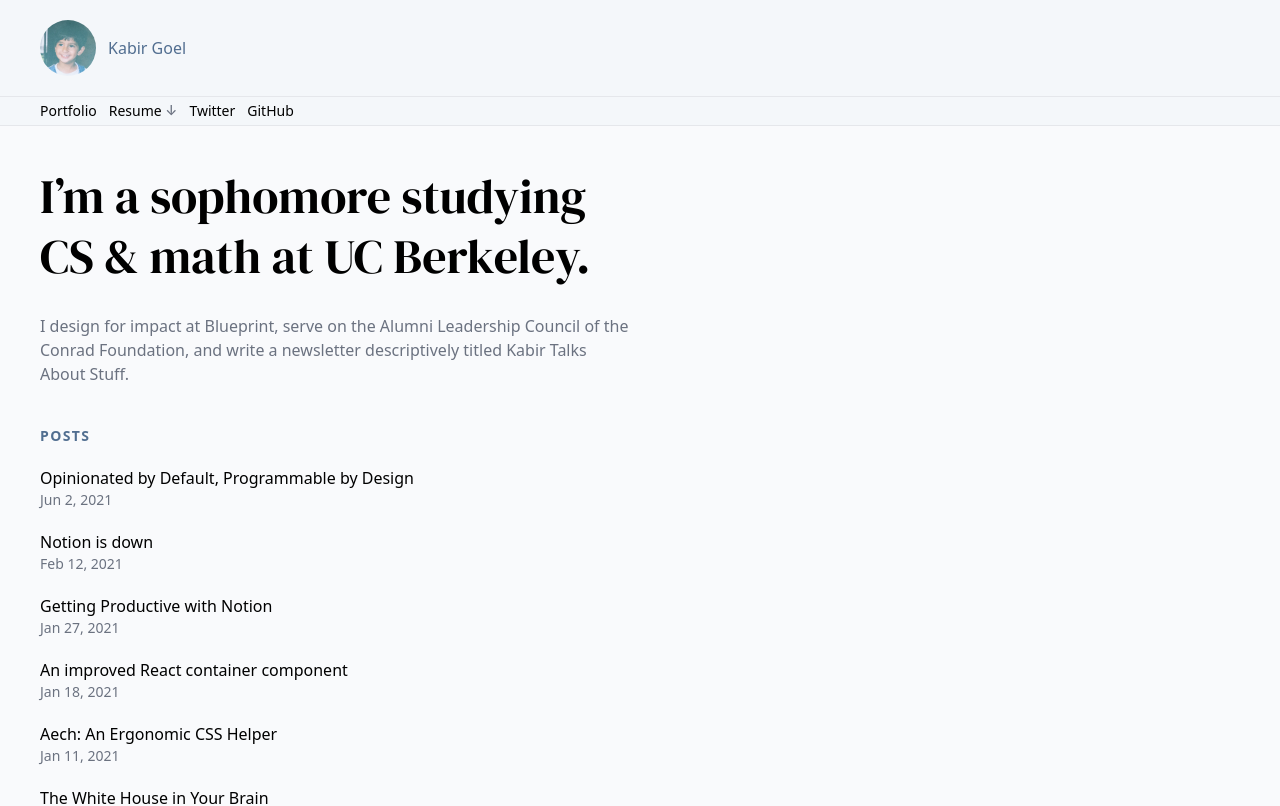
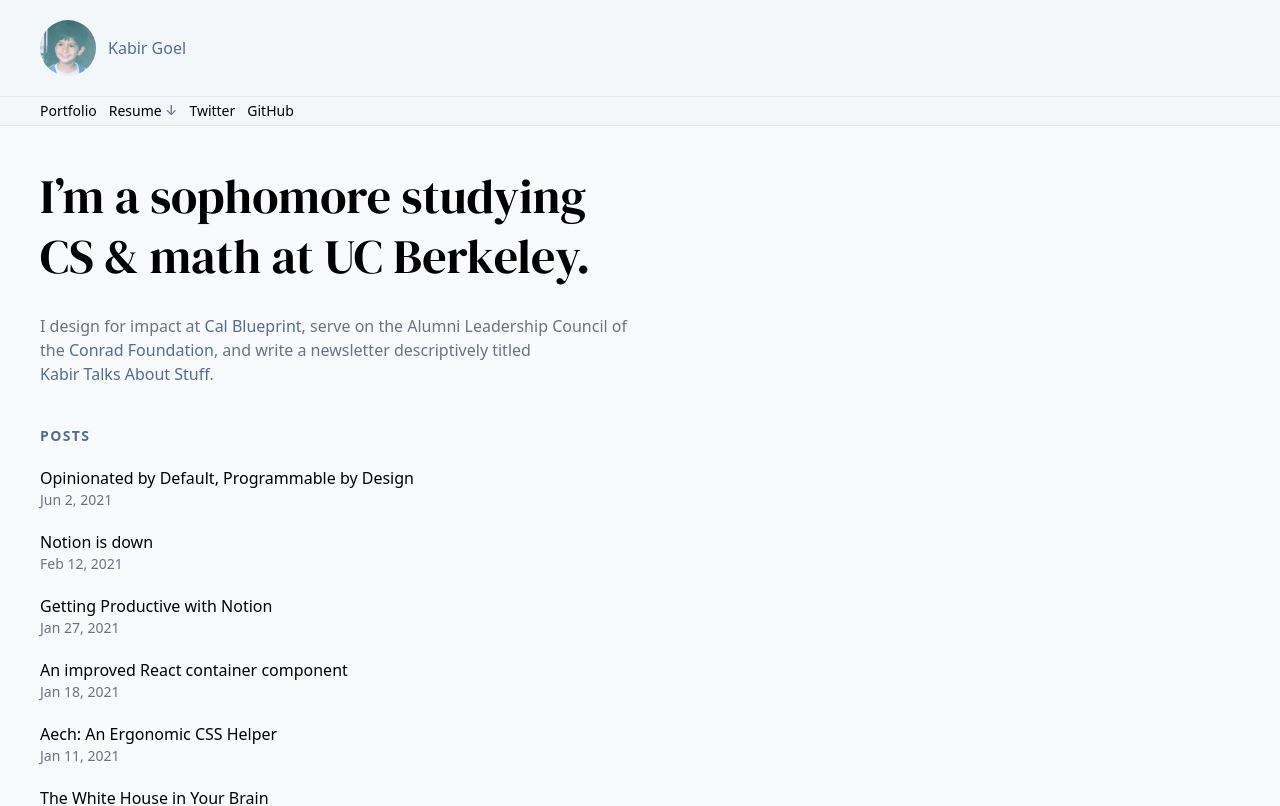
Before and after one commit to kbrgl/website, a Next.js app: page / in a window 1280 px wide. Shown: the top 806 px of the page. Built offline with nearby package versions, Linux system fonts and the light colour scheme; a web font is replaced by a local one.

Commit message:
Color home links

```diff
--- a/pages/index.js
+++ b/pages/index.js
@@ -18,10 +18,20 @@ export default function Home({ posts }) {
       <Container>
         <div className="pt-10" />
         <Title>I’m a sophomore studying CS & math at UC Berkeley.</Title>
-        <p className="text-gray-500 mt-7">
-          I design for impact at Blueprint, serve on the Alumni Leader­ship
-          Council of the Conrad Foundation, and write a news­letter
-          descriptively titled Kabir Talks About Stuff.
+        <p className="text-gray-500 mt-7 max-w-prose">
+          I design for impact at{" "}
+          <a className="text-accent" href="https://calblueprint.org">
+            Cal Blueprint
+          </a>
+          , serve on the Alumni Leader­ship Council of the{" "}
+          <a className="text-accent" href="https://conradchallenge.org">
+            Conrad Foundation
+          </a>
+          , and write a news­letter descriptively titled{" "}
+          <a className="text-accent" href="https://buttondown.email/kabir">
+            Kabir&nbsp;Talks&nbsp;About&nbsp;Stuff
+          </a>
+          .
         </p>
         <section className="my-10">
           <SectionHeading>Posts</SectionHeading>
@@ -33,7 +43,7 @@ export default function Home({ posts }) {
               }))
               .sort((a, b) => +b.date - +a.date)
               .map((post) => (
-                <Link href={`/p/${post.slug}`}>
+                <Link href={`/p/${post.slug}`} key={post.slug}>
                   <a className="block" key={post.slug}>
                     <p className="font-medium">{post.title}</p>
                     <p className="text-sm text-gray-500">{post.dateString}</p>
```
